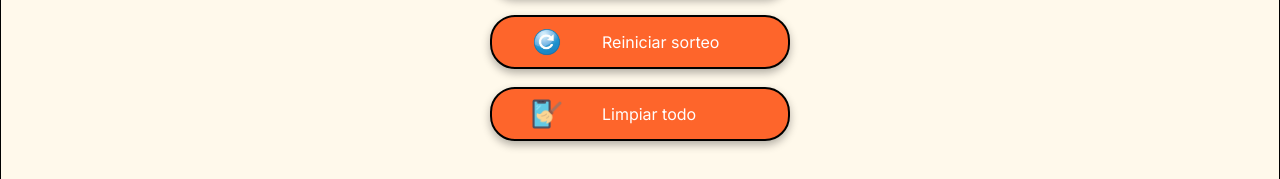
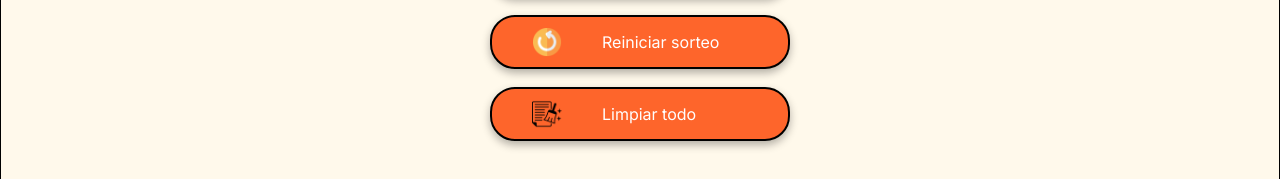
Before and after one commit to cesararl44/Amigo-secreto, a plain HTML site: page index.html in a window 1280 px wide. Shown: the part 616-795 px from the top of the page. Drawn offline with Linux system fonts and the light colour scheme.

Commit message:
Actualizando imagenes

```diff
--- a/index.html
+++ b/index.html
@@ -32,8 +32,8 @@
                     <img src="assets/play_circle_outline.png" alt="Ícono para sortear">
                     Sortear amigo
                 </button><br>
-                <button class="button-draw" onclick="reiniciarSorteo()"><img src="/assets/reiniciar-el-entorno-de-escritorio-linux.webp" alt="Reiniciar" width="30px" height="30px"> Reiniciar sorteo</button><br>
-                <button class="button-draw" onclick="limpiarTodo()"> <img src="/assets/mobile_15143353.png" alt="Limpiar" width="30px" height="30px">Limpiar todo</button>
+                <button class="button-draw" onclick="reiniciarSorteo()"><img src="assets/refresh_17025619.png" alt="Reiniciar" width="30px" height="30px"> Reiniciar sorteo</button><br>
+                <button class="button-draw" onclick="limpiarTodo()"> <img src="assets/data-cleaning_12177411.png" alt="Limpiar" width="30px" height="30px">Limpiar todo</button>
             </div>
         </section>
     </main>
```
Also changed, not shown: assets/data-cleaning_12177411.png (added), assets/images.png (deleted), assets/mobile_15143353.png (deleted), assets/refresh_17025619.png (added), assets/reiniciar-el-entorno-de-escritorio-linux.webp (deleted).
